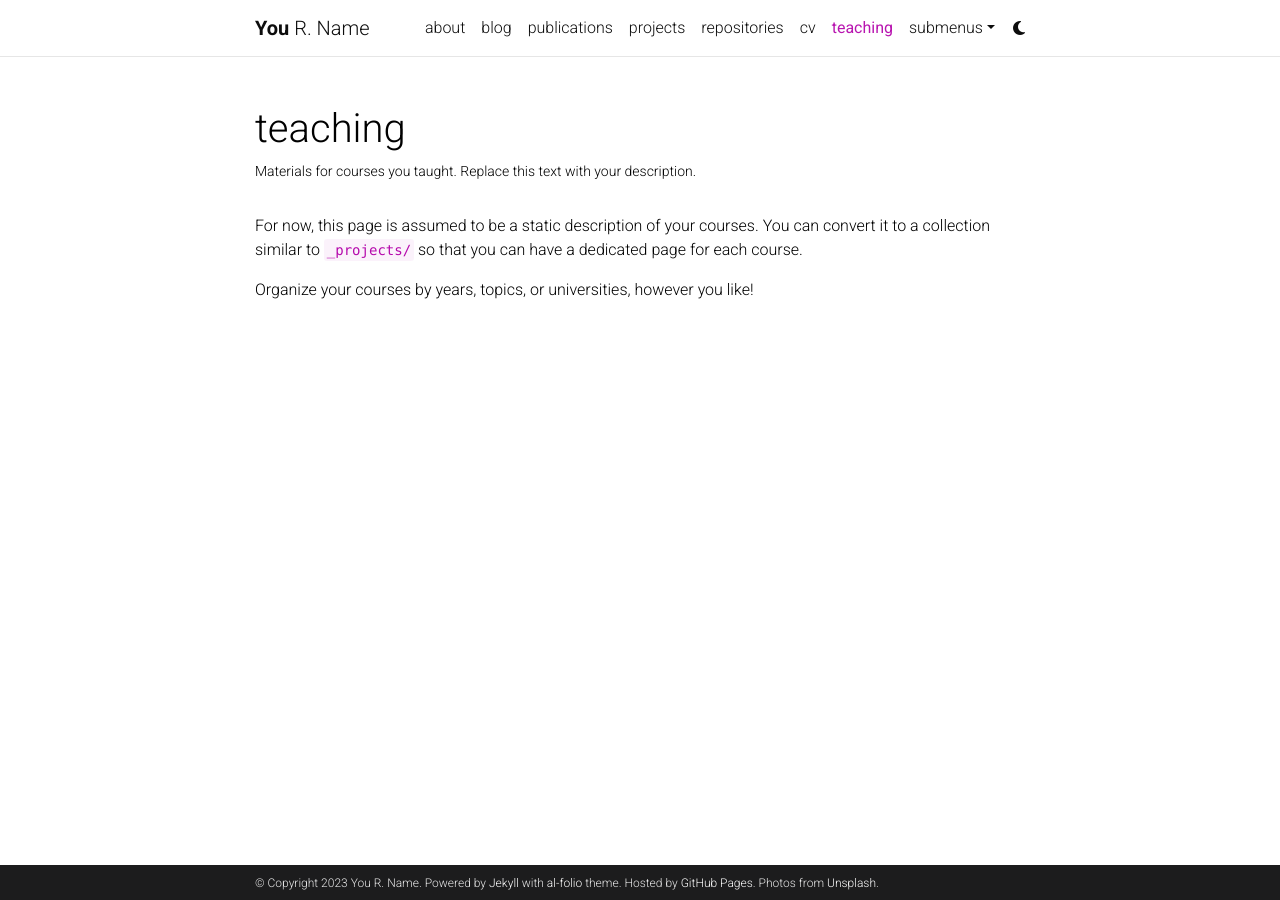
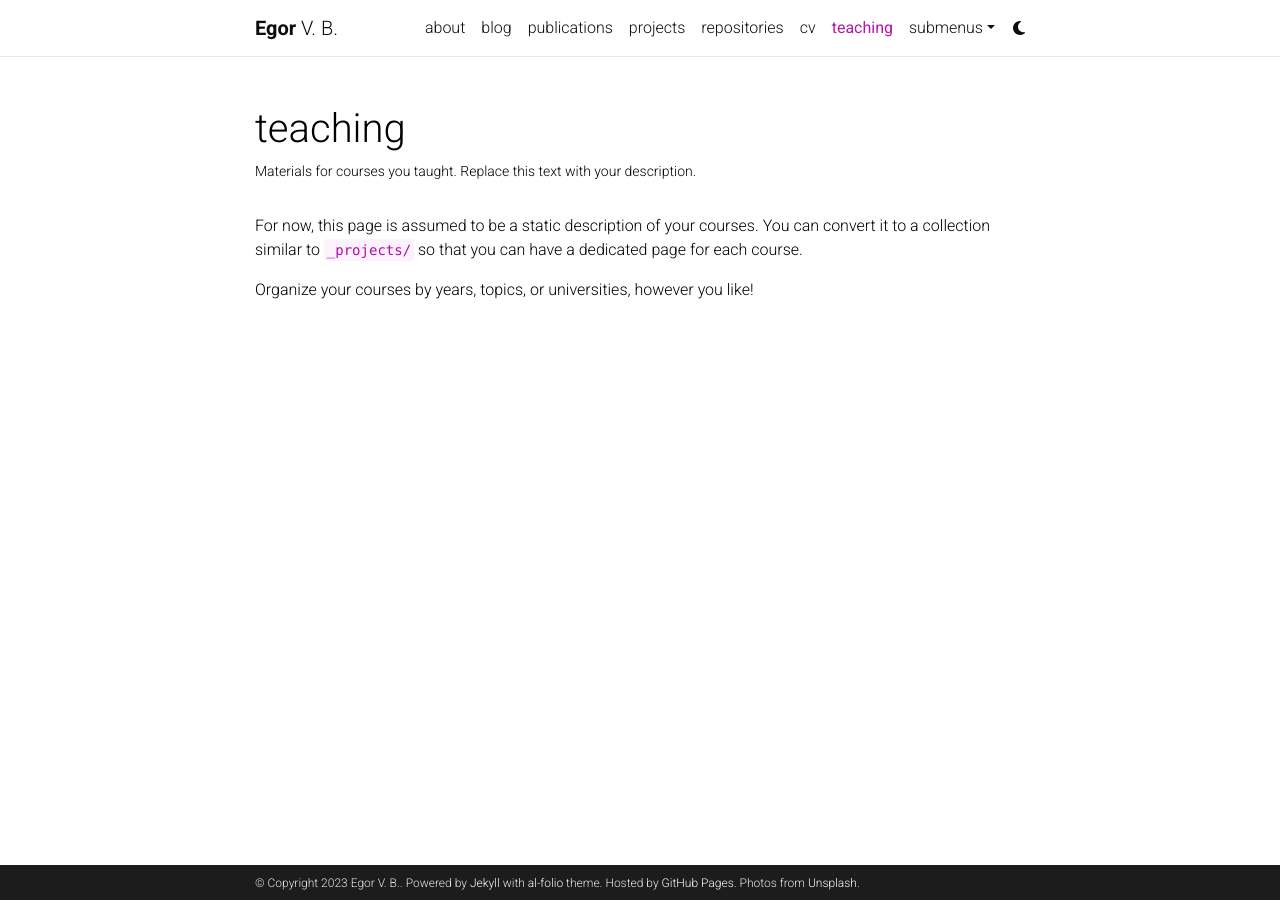
Before and after one commit to egorbronnikov/egorbronnikov.github.io, a Jekyll site: the page built from _pages/teaching.md, in a window 1280 px wide. Built offline with Jekyll 4.4.1, drawn with Linux system fonts in a browser that asks for light colours; comment, search, counter and statistics services are not loaded; a style sheet for code colours, icons or effects is not loaded.

Commit message:
Update _config.yml

```diff
--- a/_config.yml
+++ b/_config.yml
@@ -3,9 +3,9 @@
 # -----------------------------------------------------------------------------
 
 title: blank # the website title (if blank, full name will be used instead)
-first_name: You
-middle_name: R.
-last_name: Name
+first_name: Egor
+middle_name: V.
+last_name: B.
 email: you@example.com
 description: > # the ">" symbol means to ignore newlines until "footer_text:"
   A simple, whitespace theme for academics. Based on [*folio](https://github.com/bogoli/-folio) design.
@@ -18,8 +18,8 @@
 lang: en # the language of your site (for example: en, fr, cn, ru, etc.)
 icon: ⚛️  # the emoji used as the favicon (alternatively, provide image name in /assets/img/)
 
-url: https://alshedivat.github.io # the base hostname & protocol for your site
-baseurl: /al-folio # the subpath of your site, e.g. /blog/
+url: https://egorbronnikov.github.io # the base hostname & protocol for your site
+baseurl:  # the subpath of your site, e.g. /blog/
 last_updated: false # set to true if you want to display last updated in the footer
 impressum_path:  # set to path to include impressum link in the footer, use the same path as permalink in a page, helps to conform with EU GDPR
 
```
